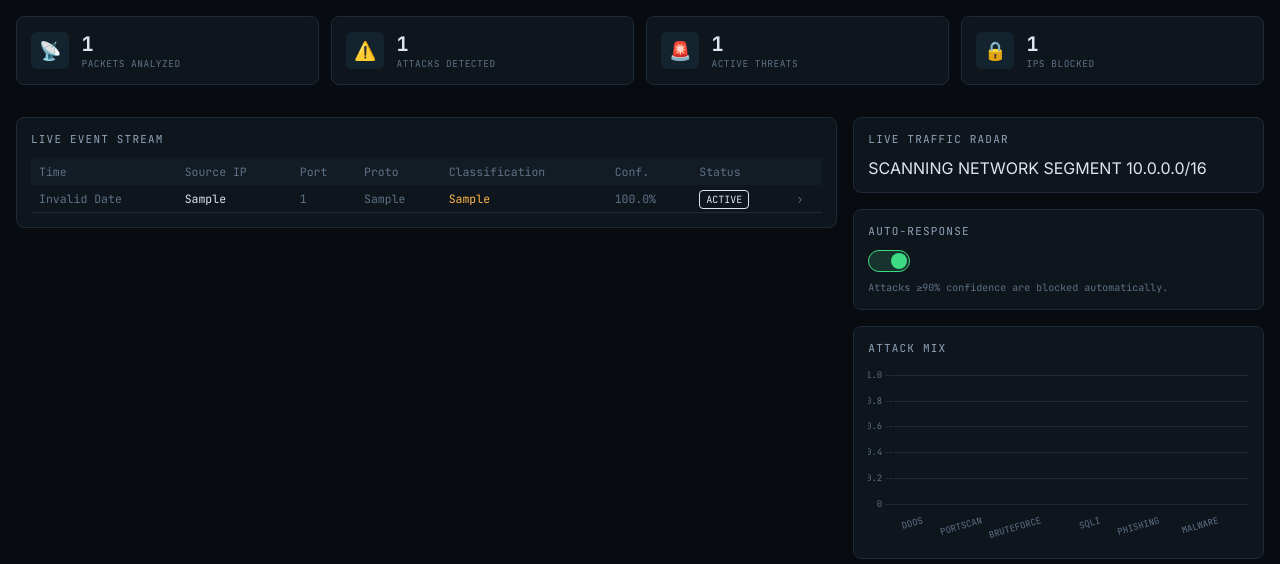
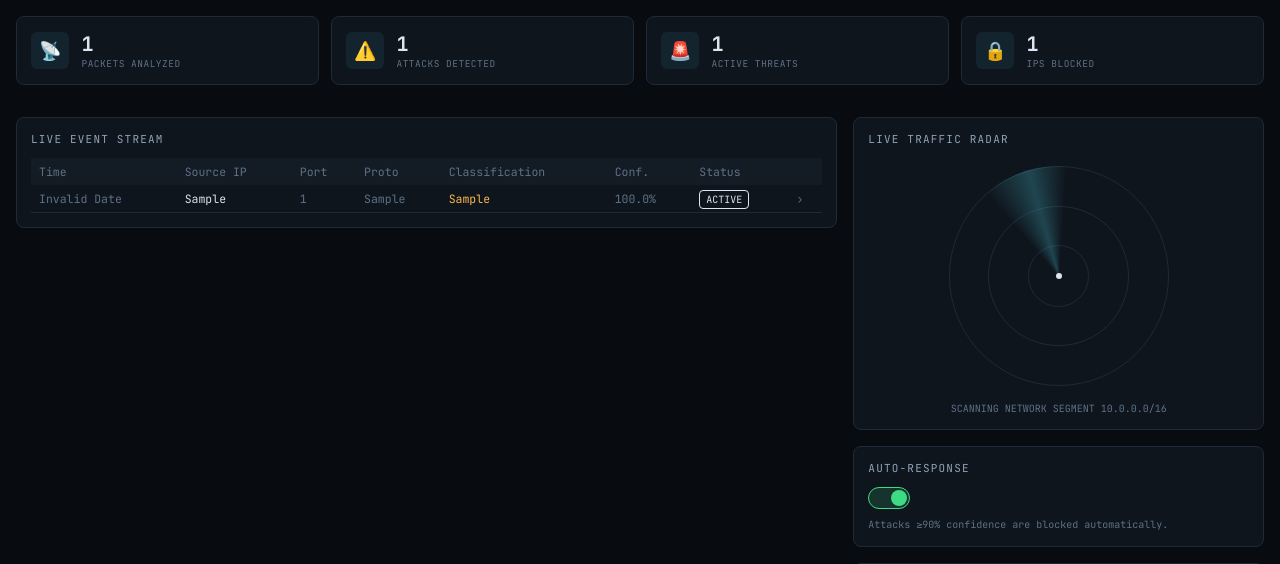
Before and after one commit to mirimranalihashmi786-del/AI-CyberShield, a Flask app: page / in a window 1280 px wide. Shown: the part 59-623 px from the top of the page. Run offline with Flask 3, Linux system fonts and the light colour scheme; tables that the repository leaves empty hold one stand-in row (values such as "Sample post"); parts of the project's set-up code (start-up, migrations or seed data) failed here and were passed over.

Commit message:
Add radar animation styles to style.css

```diff
--- a/app/static/style.css
+++ b/app/static/style.css
@@ -101,3 +101,35 @@ input:checked + .slider:before { transform: translateX(20px); background: var(--
 .modal-actions { padding: 0 16px 16px; }
 .btn { width: 100%; padding: 10px; border-radius: 6px; font-family: 'JetBrains Mono', monospace; font-size: 12px; cursor: pointer; }
 .btn.danger { background: rgba(255,71,87,0.13); border: 1px solid rgba(255,71,87,0.4); color: var(--red); }
+.radar-wrap { display: flex; justify-content: center; padding: 8px 0; }
+.radar { position: relative; width: 220px; height: 220px; }
+.radar-ring { position: absolute; border: 1px solid var(--border); border-radius: 50%; }
+.radar-ring.r1 { inset: 0; }
+.radar-ring.r2 { inset: 18%; }
+.radar-ring.r3 { inset: 36%; }
+.radar-sweep { position: absolute; inset: 0; border-radius: 50%; overflow: hidden; }
+.radar-sweep::before {
+  content: ""; position: absolute; inset: 0;
+  background: conic-gradient(from 0deg, transparent 0deg, rgba(79,216,232,0.25) 25deg, transparent 45deg);
+  animation: radarSweep 3.5s linear infinite;
+}
+@keyframes radarSweep { from { transform: rotate(0deg); } to { transform: rotate(360deg); } }
+.radar-center {
+  position: absolute; left: 50%; top: 50%; width: 6px; height: 6px;
+  background: var(--text); border-radius: 50%; transform: translate(-50%,-50%);
+}
+.radar-blip {
+  position: absolute; width: 6px; height: 6px; border-radius: 50%;
+  transform: translate(-50%,-50%);
+  animation: blipPop 2.6s ease-out forwards;
+}
+@keyframes blipPop {
+  0% { opacity: 0; transform: translate(-50%,-50%) scale(0.3); }
+  15% { opacity: 1; transform: translate(-50%,-50%) scale(1.3); }
+  30% { transform: translate(-50%,-50%) scale(1); }
+  100% { opacity: 0; transform: translate(-50%,-50%) scale(1); }
+}
+.radar-caption {
+  text-align: center; font-family: 'JetBrains Mono', monospace;
+  font-size: 10px; color: var(--text-dim); margin-top: 8px;
+}
```
